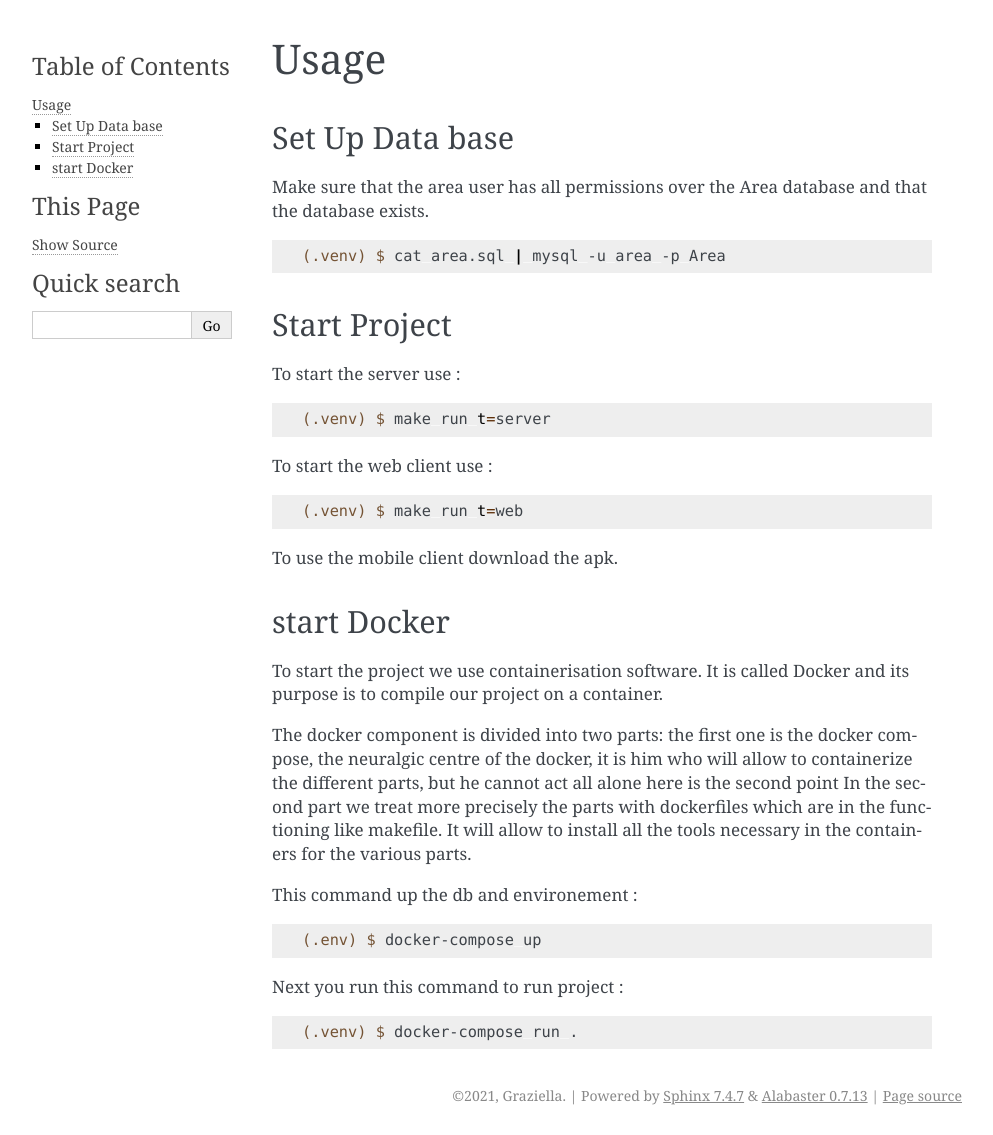
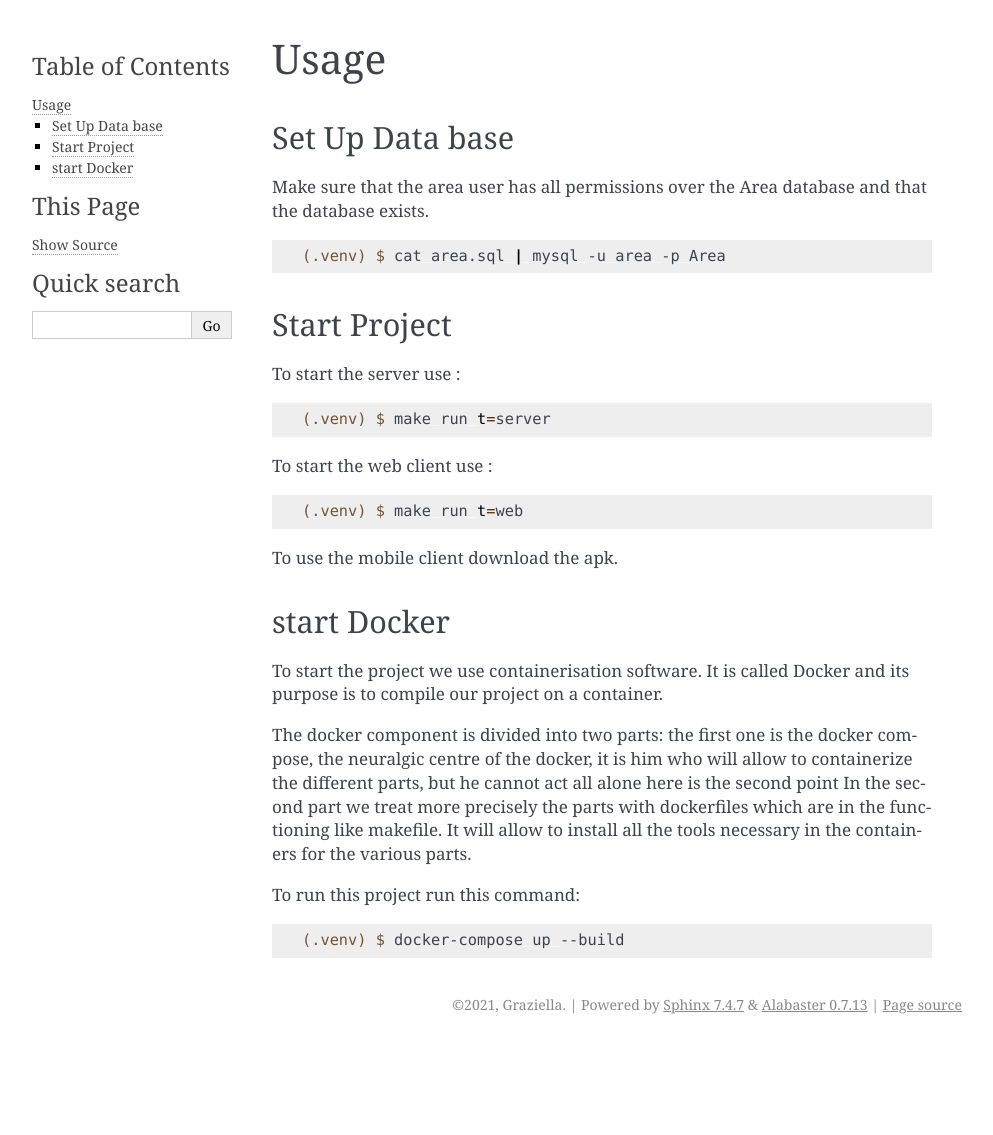
Before and after one commit to Lucas-COX/AREA, a Sphinx documentation site: the page built from doc/docs/source/usage.rst, in a window 1280 px wide. Shown: the whole page, without its empty margins (148-1141 px from the left). Built offline with Sphinx 7.4.7, drawn with Linux system fonts in a browser that asks for light colours; after the commit the page ends 1044 px from its top, so only the background shows below that.

Commit message:
fix(doc): fix command compile docker

```diff
--- a/doc/docs/source/usage.rst
+++ b/doc/docs/source/usage.rst
@@ -45,15 +45,9 @@ The docker component is divided into two parts:
 the first one is the docker compose, the neuralgic centre of the docker, it is him who will allow to containerize the different parts, but he cannot act all alone here is the second point
 In the second part we treat more precisely the parts with dockerfiles which are in the functioning like makefile. It will allow to install all the tools necessary in the containers for the various parts.
 
-This command up the db and environement :
+
+To run this project run this command:
 
 .. code-block:: console
 
-   (.env) $ docker-compose up
-
-
-Next you run this command to run project :
-
-.. code-block:: console
-
-   (.venv) $ docker-compose run .
+   (.venv) $ docker-compose up --build
```
